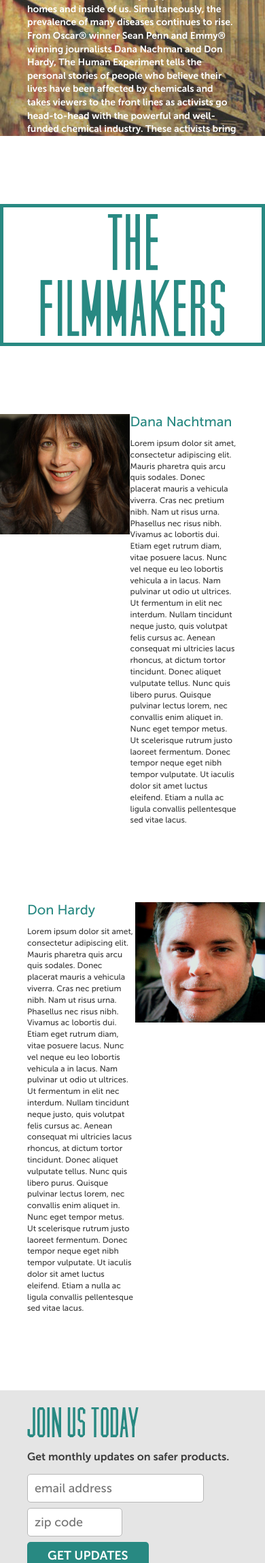
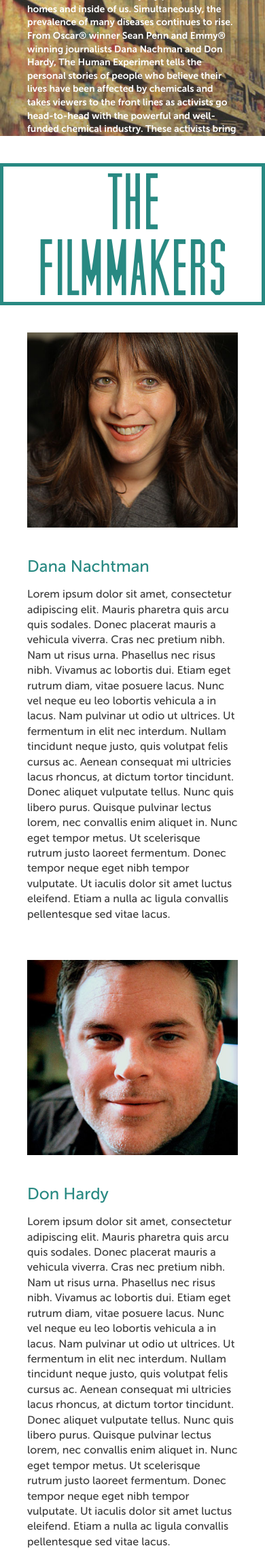
Before and after one commit to heaversm/humanexperiment, a PHP site: page /about.php in a window 390 px wide; the page is wider, and only the part inside the window is pictured. Shown: the part 400-2699 px from the top of that part at 68% size. Run offline with PHP 8.4, Linux system fonts and the light colour scheme.

Commit message:
responsive to 480 all sections - tested chrome only, rough

```diff
--- a/includes/footer.php
+++ b/includes/footer.php
@@ -12,7 +12,7 @@
         </div>
         <div id="email-legal" class="clearfix">
             <p class="fl">
-                Publicity Adam Segal 2050 Group • (202) 422-4673 Sales <br/>
+                Publicity Adam Segal 2050 Group • <span class="phone">(202) 422-4673 Sales</span> <br/>
                 Josh Braun Submarine Entertainment
             </p>
             <p class="fr">
--- a/styles/breakpoints.css
+++ b/styles/breakpoints.css
@@ -275,6 +275,7 @@ body {
 }
 #container {
   width: 100%;
+  overflow: hidden;
 }
 #header-container {
   background: url('../images/structure/header-bg.jpg') repeat-x top left;
@@ -1501,6 +1502,8 @@ body {
 @media only screen and (max-width: 480px) {
   #top-nav {
     position: absolute;
+    margin-right: 0px;
+    float: none;
   }
   #trailer-container {
     height: auto;
@@ -1537,4 +1540,35 @@ body {
     border-bottom: 0px;
     padding-bottom: 0px;
   }
-}
+  .filmmaker {
+    margin-top: 40px;
+  }
+  .filmmaker-photo {
+    float: none;
+    width: 100%;
+    box-sizing: border-box;
+    -moz-box-sizing: border-box;
+    -webkit-box-sizing: border-box;
+    padding: 0 40px;
+  }
+  .filmmaker-bio {
+    padding: 40px 40px 0 40px;
+    float: none;
+    width: 100%;
+    box-sizing: border-box;
+    -moz-box-sizing: border-box;
+    -webkit-box-sizing: border-box;
+  }
+  .filmmaker-bio h3 {
+    font-size: 1.5em;
+  }
+  .filmmaker-bio p {
+    font-size: 1em;
+  }
+  .filmmaker:nth-child(odd) .filmmaker-bio {
+    margin: 0;
+  }
+  #about-content-container {
+    margin: 40px auto;
+  }
+}
--- a/styles/breakpoints.less
+++ b/styles/breakpoints.less
@@ -301,8 +301,11 @@
 }
 
 @media only screen and (max-width : 480px) {
+
     #top-nav {
         position: absolute;
+        margin-right: 0px;
+        float: none;
     }
 
     #trailer-container {
@@ -348,4 +351,41 @@
         border-bottom: 0px;
         padding-bottom: 0px;
     }
+
+    .filmmaker {
+        margin-top: 40px;
+    }
+
+    .filmmaker-photo {
+        float: none;
+        width: 100%;
+        .bb;
+        padding: 0 40px;
+    }
+
+    .filmmaker-bio {
+        padding: 40px 40px 0 40px;
+        float: none;
+        width: 100%;
+        .bb;
+
+        h3 {
+            font-size: 1.5em;
+        }
+
+        p {
+            font-size: 1em;
+        }
+
+    }
+
+    .filmmaker:nth-child(odd) .filmmaker-bio {
+        margin: 0;
+    }
+
+    #about-content-container {
+        margin: 40px auto;
+    }
+
+
 }
--- a/styles/main.less
+++ b/styles/main.less
@@ -8,6 +8,7 @@ body {
 
 #container {
   width: 100%;
+  overflow: hidden;
 }
 #header-container {
   background: url('../images/structure/header-bg.jpg') repeat-x top left;
```
